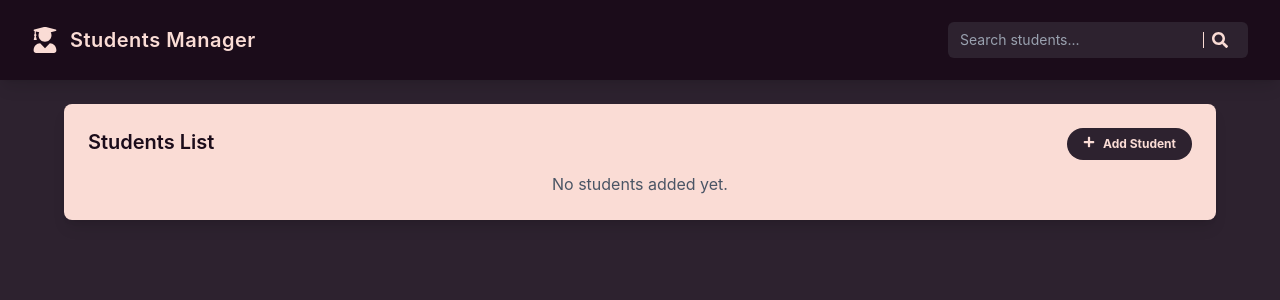
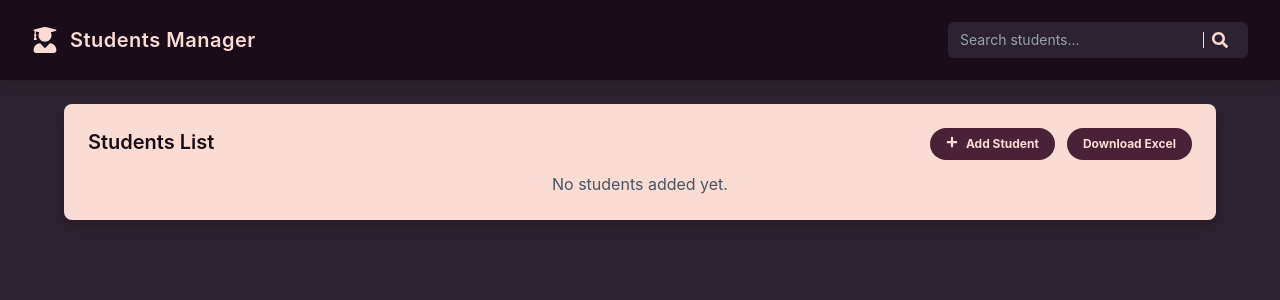
Before and after one commit to sartaza123/student-table, a React (Vite) app: page / in a window 1280 px wide. Shown: the top 300 px of the page. Built offline with nearby package versions, Linux system fonts and the light colour scheme.

Commit message:
added excel download

```diff
--- a/package.json
+++ b/package.json
@@ -11,11 +11,13 @@
   },
   "dependencies": {
     "@tailwindcss/vite": "^4.2.1",
+    "file-saver": "^2.0.5",
     "react": "^19.2.0",
     "react-dom": "^19.2.0",
     "react-icons": "^5.6.0",
     "react-router-dom": "^7.13.1",
-    "tailwindcss": "^4.2.1"
+    "tailwindcss": "^4.2.1",
+    "xlsx": "^0.18.5"
   },
   "devDependencies": {
     "@eslint/js": "^9.39.1",
--- a/src/components/StudentTable.jsx
+++ b/src/components/StudentTable.jsx
@@ -2,24 +2,42 @@ import { FaEdit, FaPlus, FaTrash } from "react-icons/fa";
 import { Link } from "react-router-dom";
 import { useState } from "react";
 import ConfirmDialog from "./ConfirmDialogBox";
+import * as XLSX from "xlsx";
 
 const StudentTable = ({ students, handleDelete, handleEdit }) => {
   const [openDialog, setOpenDialog] = useState(false);
   const [selectedId, setSelectedId] = useState(null);
 
+  const downloadExcel = () => {
+    const worksheet = XLSX.utils.json_to_sheet(students);
+    const workbook = XLSX.utils.book_new();
+
+    XLSX.utils.book_append_sheet(workbook, worksheet, "Students");
+
+    XLSX.writeFile(workbook, "students.xlsx");
+  };
+
   return (
-    <div className="bg-[#FADCD5] p-6 rounded-lg shadow-lg overflow-x-auto">
-      <div className="flex  justify-between">
+    <div className="bg-[#FADCD5] p-6 rounded-lg shadow-lg overflow-x-hidden">
+      <div className="flex justify-between">
         <h2 className="text-xl font-semibold text-[#1B0C1A] mb-4">
           Students List
         </h2>
-        <Link to="/add-student">
-          <button className="text-xs flex gap-2 h-8 px-4 py-2 bg-[#2D222F] text-[#FADCD5] rounded-2xl cursor-pointer">
-            {" "}
-            <FaPlus className="" />
-            <h3 className="font-bold">Add Student</h3>
+        <div className="flex gap-3">
+          <Link to="/add-student">
+            <button className="text-xs flex gap-2 h-8 px-4 py-2 bg-[#4B2138] text-[#FADCD5] rounded-2xl cursor-pointer">
+              {" "}
+              <FaPlus className="" />
+              <h3 className="font-bold">Add Student</h3>
+            </button>
+          </Link>
+          <button
+            onClick={downloadExcel}
+            className="text-xs flex gap-2 h-8 px-4 py-2 bg-[#4B2138] text-[#FADCD5] rounded-2xl cursor-pointer font-bold"
+          >
+            Download Excel
           </button>
-        </Link>
+        </div>
       </div>
 
       {students.length === 0 ? (
@@ -47,7 +65,7 @@ const StudentTable = ({ students, handleDelete, handleEdit }) => {
               >
                 {/* Photo */}
                 <td className="p-3">
-                  {student.photo ? (
+                  {student.photo && student.photo instanceof File ? (
                     <img
                       src={URL.createObjectURL(student.photo)}
                       alt="profile"
--- a/src/pages/Home.jsx
+++ b/src/pages/Home.jsx
@@ -1,7 +1,7 @@
 import { useContext } from "react";
 import { StudentsContext } from "../context/StudentsContext";
+import { useNavigate } from "react-router-dom";
 import StudentTable from "../components/StudentTable";
-import { useNavigate } from "react-router-dom";
 
 const Home = () => {
   const { students, deleteStudent } = useContext(StudentsContext);
```
Also changed, not shown: 1 other file (tests, documents, lock files or other folders).
